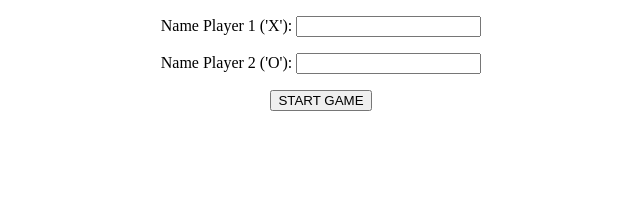
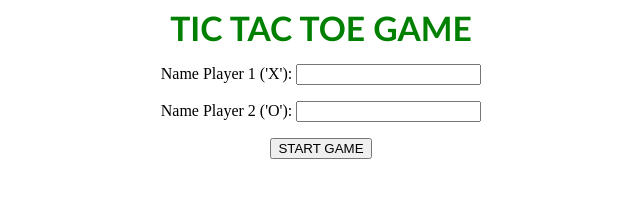
Before and after one commit to shloch/TIC_TAC_TOE, a plain HTML site: page index.html in a window 1280 px wide. Shown: the whole page, without its empty margins (319-959 px from the left). Drawn offline with Linux system fonts and the light colour scheme.

Commit message:
little design fix 2

```diff
--- a/asset/style.css
+++ b/asset/style.css
@@ -12,7 +12,18 @@ body table {
     margin: auto;
 }
 
-div.splash {
+div.splash{
     color:green;
     margin: auto;
+    font-size: 1.4em;
+    font-family: 'Trebuchet MS', 'Lucida Sans Unicode', 'Lucida Grande', 'Lucida Sans', Arial, sans-serif;
+    font-weight: 500;
 }
+
+h1 {
+    color:green;
+    margin: auto;
+    font-size: 2.1em;
+    font-family: 'Trebuchet MS', 'Lucida Sans Unicode', 'Lucida Grande', 'Lucida Sans', Arial, sans-serif;
+    font-weight: 900;
+}
--- a/index.html
+++ b/index.html
@@ -9,6 +9,7 @@
 </head>
 
 <body>
+    <h1> TIC TAC TOE GAME</h1>
     <form>
         <p>Name Player 1 ('X'): <input type="text" name="player1" required/></p>
         <p>Name Player 2 ('O'): <input type="text" name="player2" required/></p>
```
